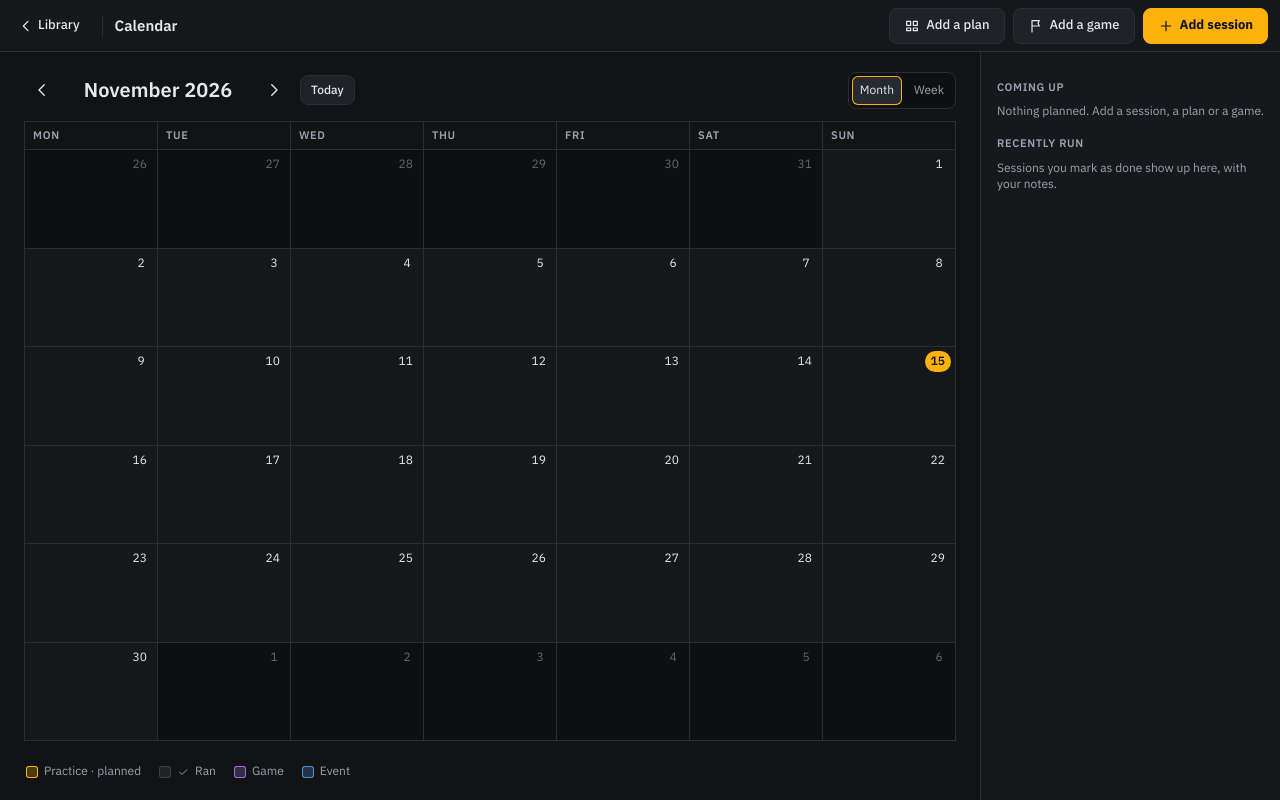
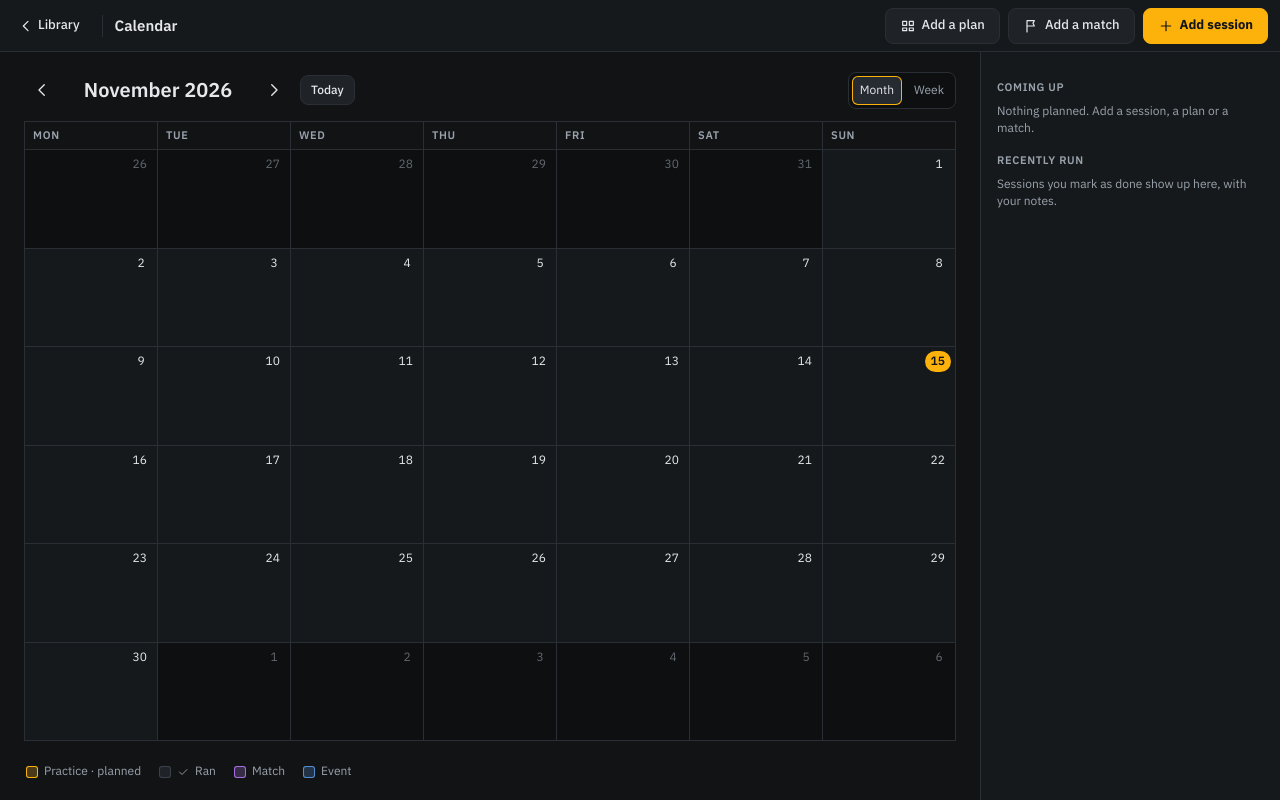
Before and after one commit to DanielKhojaste/lineup, a React (Vite) app: page /calendar in a window 1280 px wide. Built offline with nearby package versions, Linux system fonts and the light colour scheme.

Commit message:
fix(calendar): call them matches again

```diff
--- a/src/components/calendar/EventDialog.tsx
+++ b/src/components/calendar/EventDialog.tsx
@@ -31,7 +31,7 @@ export default function EventDialog({
 	return (
 		<Modal
 			open
-			title={entry.isNew ? (match ? "Add a game" : "Add an event") : eventTitle(entry)}
+			title={entry.isNew ? (match ? "Add a match" : "Add an event") : eventTitle(entry)}
 			onClose={onClose}
 		>
 			<form
@@ -54,7 +54,7 @@ export default function EventDialog({
 								className={`segmented__item${draft.kind === k ? " is-active" : ""}`}
 								onClick={() => set({ kind: k })}
 							>
-								{k === "match" ? "Game" : "Other event"}
+								{k === "match" ? "Match" : "Other event"}
 							</button>
 						))}
 					</div>
@@ -142,7 +142,7 @@ export default function EventDialog({
 						label="Colour"
 						value={draft.color}
 						defaultColor={preferences.calendarColors[draft.kind] || KIND_COLORS[draft.kind]}
-						defaultLabel={`The usual for ${match ? "games" : "events"}`}
+						defaultLabel={`The usual for ${match ? "matches" : "events"}`}
 						onChange={(color) => set({ color })}
 					/>
 				</div>
--- a/src/components/shell/SettingsDialog.tsx
+++ b/src/components/shell/SettingsDialog.tsx
@@ -300,7 +300,7 @@ export default function SettingsDialog({
 						{(
 							[
 								["session", "Practices"],
-								["match", "Games"],
+								["match", "Matches"],
 								["event", "Events"],
 							] as const
 						).map(([kind, name]) => (
--- a/src/views/Calendar.tsx
+++ b/src/views/Calendar.tsx
@@ -606,7 +606,7 @@ export default function Calendar() {
 				</button>
 				<button type="button" className="button" onClick={() => newEvent("match", today)}>
 					<Icon name="flag" size={16} />
-					Add a game
+					Add a match
 				</button>
 				<button type="button" className="button button--primary" onClick={() => newEntry(today)}>
 					<Icon name="plus" size={16} />
@@ -674,7 +674,7 @@ export default function Calendar() {
 										if ((e.target as Element).closest(".calendar__entry")) return;
 										openMenu(e, [
 											{ label: "Add a session here…", onSelect: () => newEntry(iso) },
-											{ label: "Add a game here…", onSelect: () => newEvent("match", iso) },
+											{ label: "Add a match here…", onSelect: () => newEvent("match", iso) },
 											{ label: "Add an event here…", onSelect: () => newEvent("event", iso) },
 											"separator",
 											{ label: "Add a plan…", onSelect: () => setPickPlan(true) },
@@ -768,7 +768,7 @@ export default function Calendar() {
 						</span>
 						<span>
 							<span className="calendar__swatch calendar__swatch--match" style={calendarColors.match || KIND_COLORS.match ? ({ "--entry-kind": calendarColors.match || KIND_COLORS.match } as React.CSSProperties) : undefined} />
-							Game
+							Match
 						</span>
 						<span>
 							<span className="calendar__swatch calendar__swatch--event" style={calendarColors.event || KIND_COLORS.event ? ({ "--entry-kind": calendarColors.event || KIND_COLORS.event } as React.CSSProperties) : undefined} />
@@ -781,7 +781,7 @@ export default function Calendar() {
 					{upcoming.length ? (
 						<ul>{upcoming.map(listItem)}</ul>
 					) : (
-						<p className="muted small">Nothing planned. Add a session, a plan or a game.</p>
+						<p className="muted small">Nothing planned. Add a session, a plan or a match.</p>
 					)}
 					<h2>Recently run</h2>
 					{recent.length ? (
```
Also changed, not shown: 1 other file (tests, documents, lock files or other folders).
